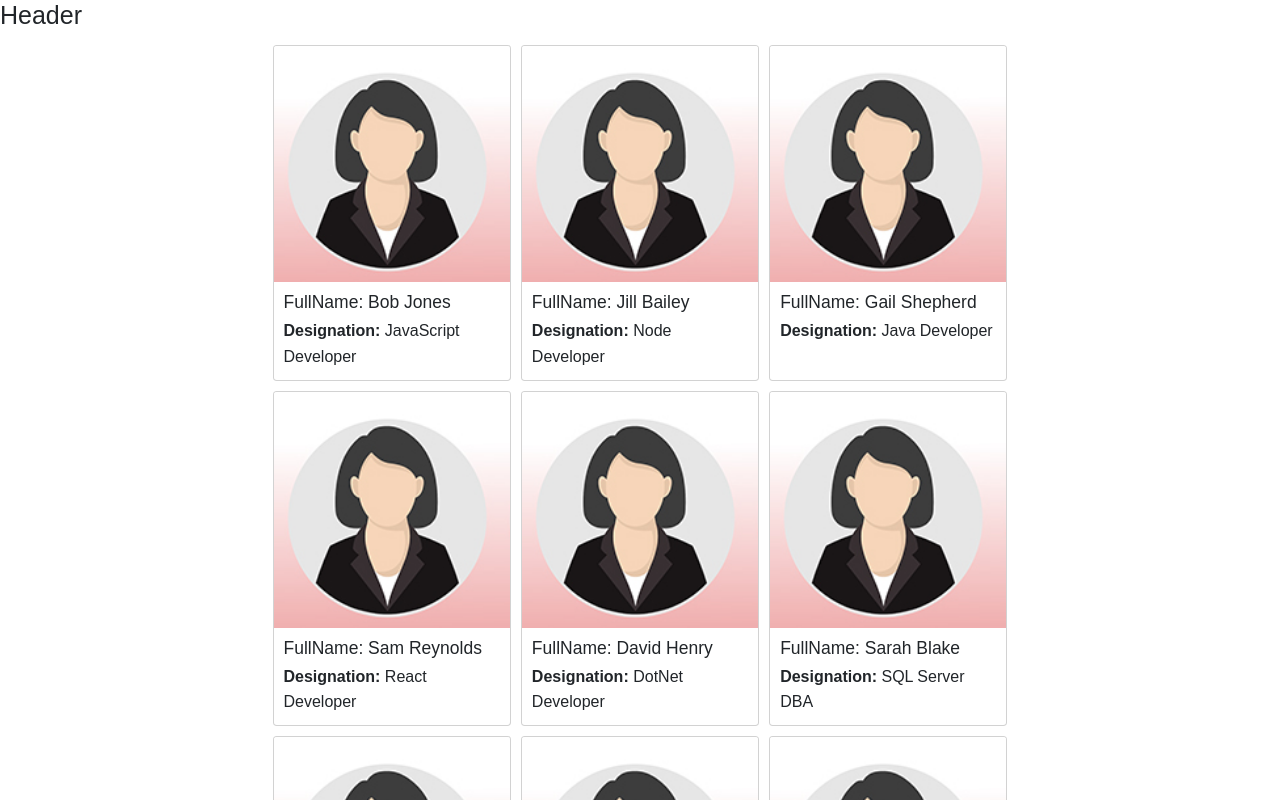
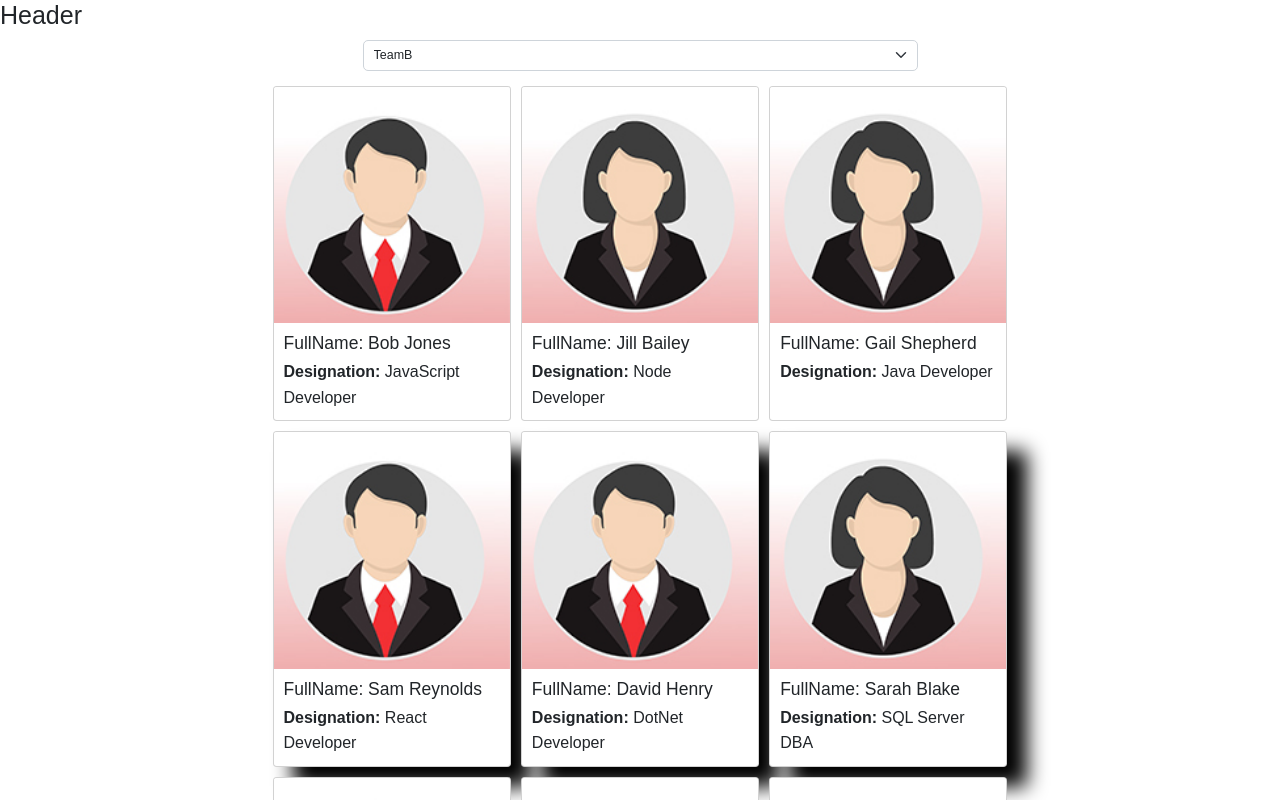
Before and after one commit to justaway1/ReactJSApp, a React (Create React App) app in the folder react-app/: page / in a window 1280 px wide. Shown: the top 800 px of the page. Built offline with nearby package versions, Linux system fonts and the light colour scheme.

Commit message:
added styles to the card

```diff
--- a/react-app/src/Components/Employees.js
+++ b/react-app/src/Components/Employees.js
@@ -5,6 +5,8 @@ import maleProfile from '../images/maleProfile.jpg'
 
 const Employees = () => {
   // List of Employees
+
+  const [selectedTeam, setSelectedTeam] = useState('TeamB')
 
   const [employees, setEmployees] = useState([
     {
@@ -93,18 +95,67 @@ const Employees = () => {
     }
   ])
 
+  function handleTeamSelectionChange (event) {
+    console.log(event.target.value)
+    setSelectedTeam(event.target.value)
+  }
+
+  function handleEmployeeCardClick (event) {
+    const transformedEmployee = employees.map(employee =>
+      employee.id === parseInt(event.currentTarget.id)
+        ? employee.teamName === selectedTeam
+          ? { ...employee, teamName: '' }
+          : { ...employee, teamName: selectedTeam }
+        : employee
+    )
+
+    setEmployees(transformedEmployee)
+  }
+
   return (
     <main className='container'>
+      <div className='row justify-content-center mt-3 mb-3'>
+        <div className='col-6'>
+          <select
+            className='form-select form-select-lg'
+            value={selectedTeam}
+            onChange={handleTeamSelectionChange}
+          >
+            <option value='TeamA'>TeamA</option>
+            <option value='TeamB'>TeamB</option>
+            <option value='TeamC'>TeamC</option>
+            <option value='TeamD'>TeamD</option>
+          </select>
+        </div>
+      </div>
+
       <div className='row justify-content-center mt-3 mb-3'>
         <div className='col-8'>
           <div className='card-collection'>
             {employees.map(employee => (
-              <div className='card m-2' id={employee.id}>
-                <img
-                  src={femaleProfile}
-                  className='card-img-top'
-                  alt='femaleProfile'
-                />
+              <div
+                className={
+                  employee.teamName === selectedTeam
+                    ? 'card m-2 standout'
+                    : 'card m-2'
+                }
+                id={employee.id}
+                onClick={handleEmployeeCardClick}
+              >
+                {/* Check with ternary operator for gender  */}
+                {employee.gender === 'male' ? (
+                  <img
+                    src={maleProfile}
+                    className='card-img-top'
+                    alt='maleProfile'
+                  />
+                ) : (
+                  <img
+                    src={femaleProfile}
+                    className='card-img-top'
+                    alt='femaleProfile'
+                  />
+                )}
                 <div className='card-body'>
                   <h3 className='card-title'>FullName: {employee.fullName}</h3>
                   <p className='card-text'>
--- a/react-app/src/scss/App.scss
+++ b/react-app/src/scss/App.scss
@@ -3,4 +3,12 @@
 .card-collection {
   display: grid;
   grid-template-columns: repeat(3, 1fr);
+
+  .card {
+    cursor: pointer;
+  }
+
+  .standout {
+    box-shadow: 20px 20px 20px black;
+  }
 }
```
